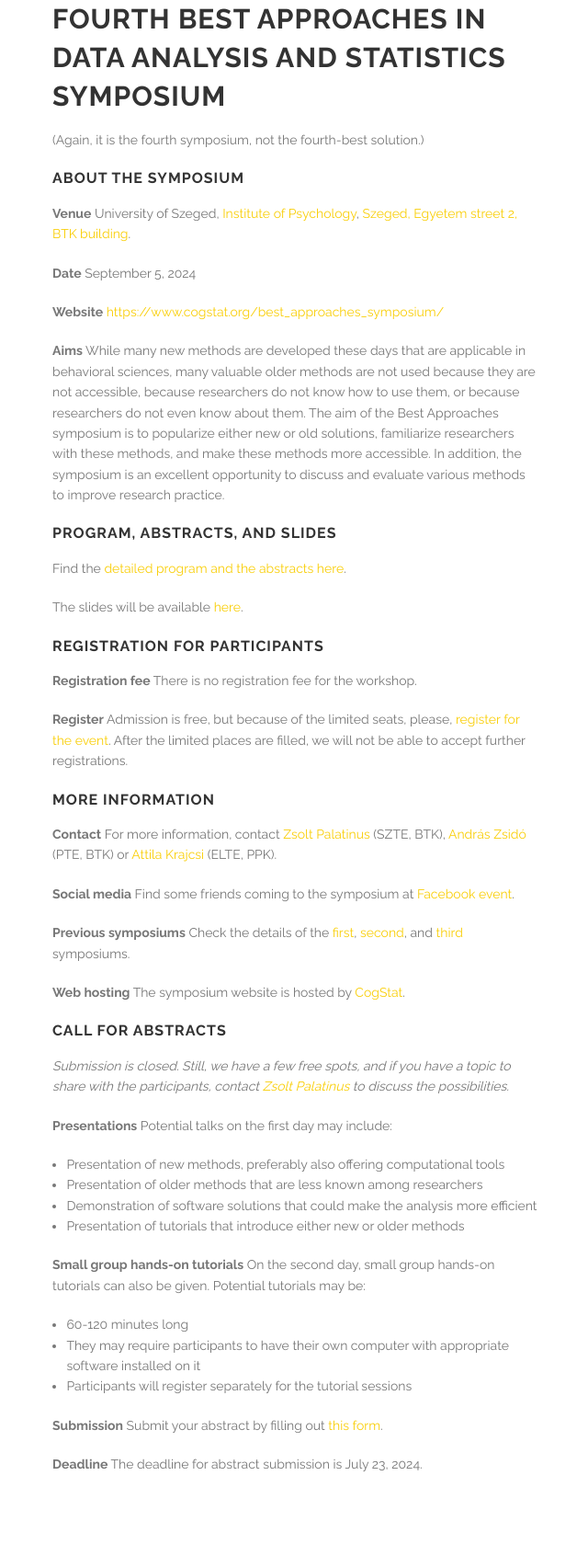
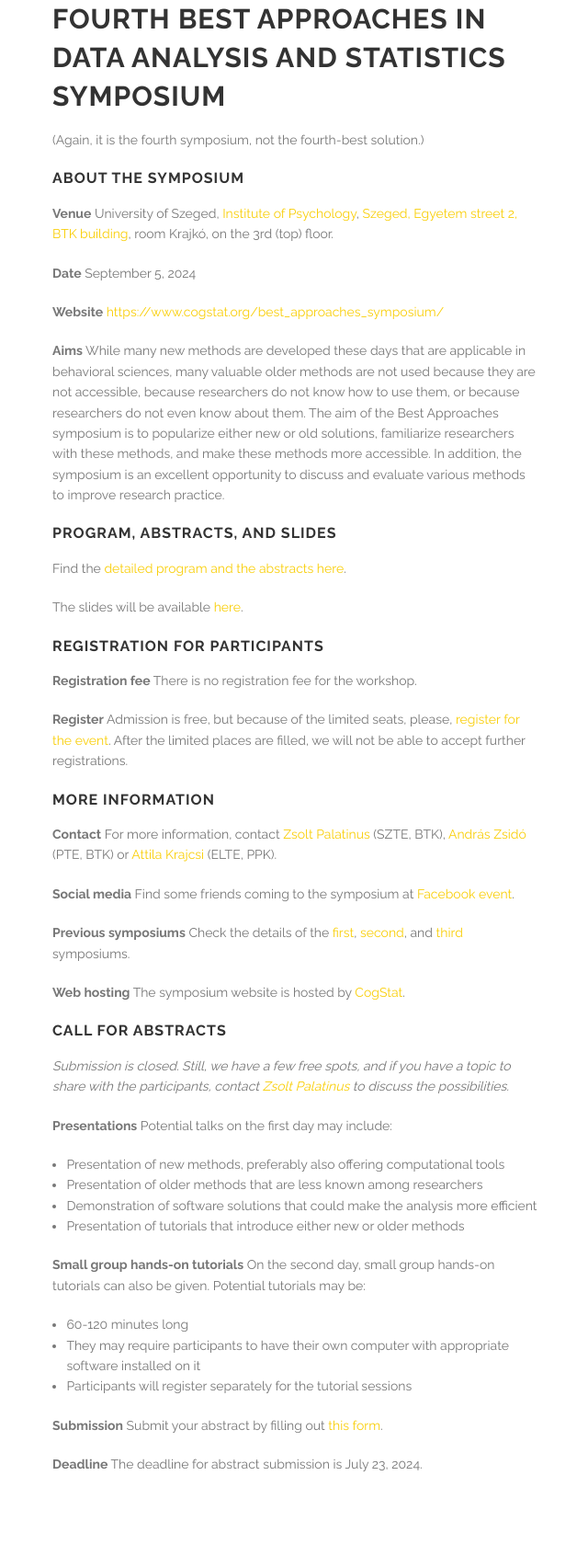
Before and after one commit to cogstat/cogstat_website, a Jekyll site: the page built from best_approaches_symposium/index.md, in a window 1280 px wide. Shown: the whole page at 92% size, without its empty margins (38-678 px from the left). Built offline with Jekyll 4.4.1, drawn with Linux system fonts in a browser that asks for light colours.

Commit message:
Update index.md

```diff
--- a/best_approaches_symposium/index.md
+++ b/best_approaches_symposium/index.md
@@ -9,7 +9,7 @@
 
 ### About the symposium
 
-__Venue__ University of Szeged, [Institute of Psychology](https://www.pszich.u-szeged.hu/), [Szeged, Egyetem street 2, BTK building](https://osm.org/go/0KlyHIXRG?m=).
+__Venue__ University of Szeged, [Institute of Psychology](https://www.pszich.u-szeged.hu/), [Szeged, Egyetem street 2, BTK building](https://osm.org/go/0KlyHIXRG?m=), room Krajkó, on the 3rd (top) floor.
 
 __Date__ September 5, 2024
 
```
